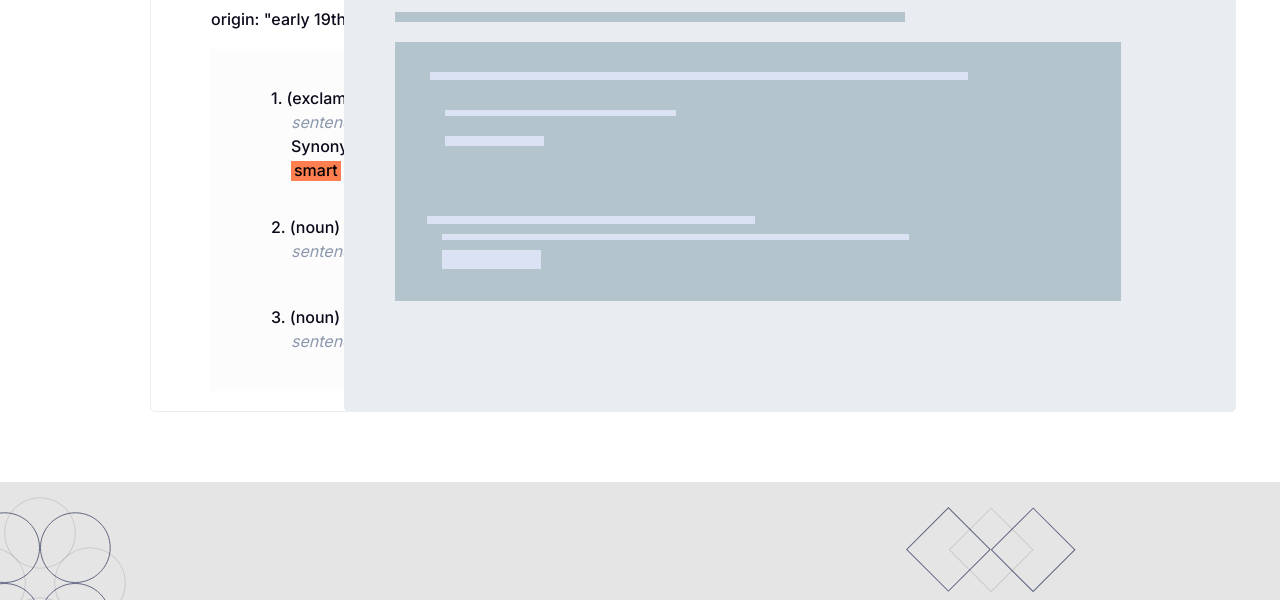
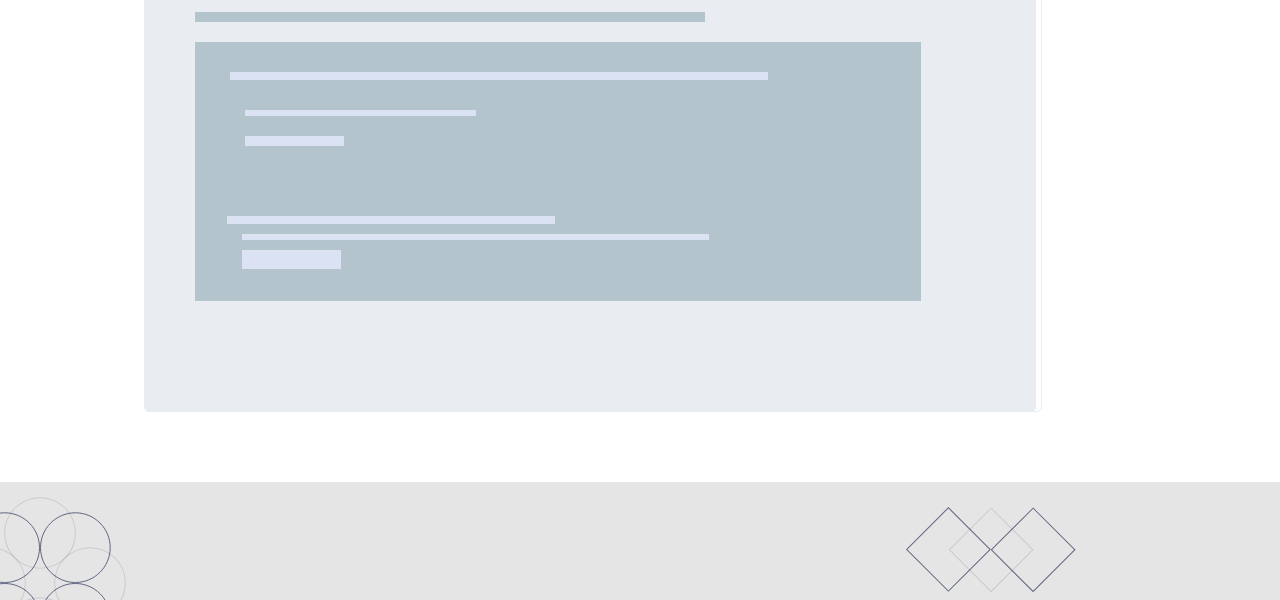
Before and after one commit to chipingo42/Wordlens, a plain HTML site: page index.html in a window 1280 px wide. Shown: the part 659-1259 px from the top of the page. Drawn offline with Linux system fonts and the light colour scheme.

Commit message:
new adds

```diff
--- a/src/css/skeletonLoading.css
+++ b/src/css/skeletonLoading.css
@@ -1,6 +1,9 @@
 .loader {
     position: absolute;
-   left: 380px;
+    margin: auto;
+    align-items: center;
+    justify-content: center;
+    margin-left: 30px;
     z-index: 1;
     /* display: none; */
 
```
